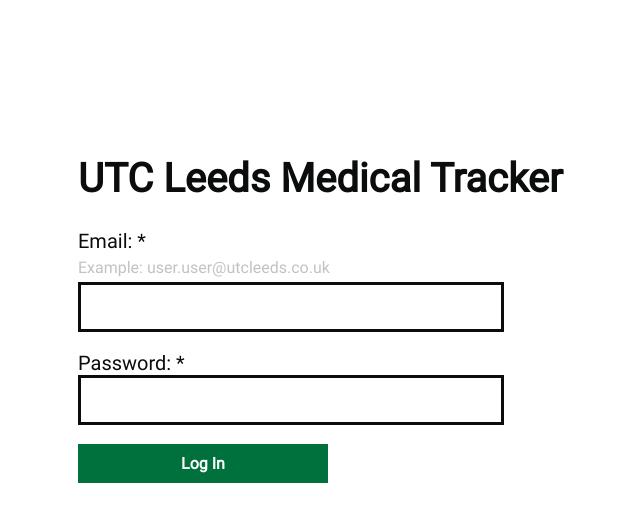
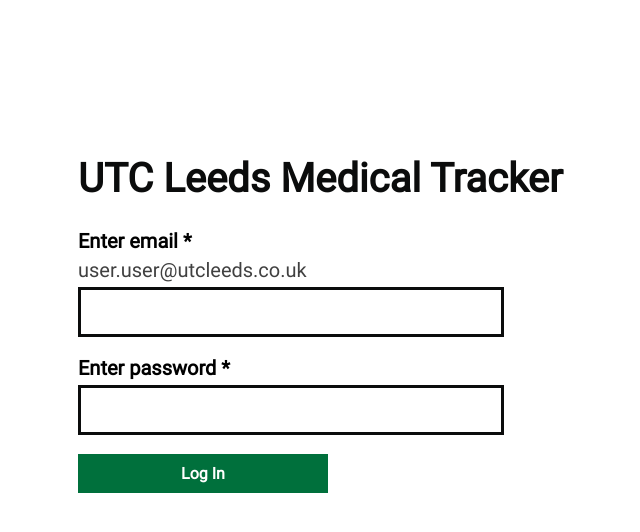
Before and after one commit to utcl-mts/website, a PHP site: page / in a window 1280 px wide. Shown: the top 532 px of the page, without its empty margins (380-1020 px from the left). Run offline with PHP 8.4, Linux system fonts and the light colour scheme.

Commit message:
fixed: styling issues dicussed earlier

```diff
--- a/assets/style/style.css
+++ b/assets/style/style.css
@@ -19,19 +19,6 @@
 
 .title{
     font-size: 40px;
-}
-
-.home_labels{
-    padding-top: 5px;
-    padding-bottom: 5px;
-    font-size: 20px;
-}
-
-.home_labels_example{
-    padding-top: 5px;
-    padding-bottom: 5px;
-    font-size: 16px;
-    color: rgba(11, 12, 12, 0.25);
 }
 
 .text_input{
@@ -193,7 +180,7 @@
 
 .text-element-faded {
     font-size: 20px; /* Adjust font size */
-    color: rgba(0, 0, 0, 0.5); /* Adjust text color */
+    color: rgba(0, 0, 0, 0.75); /* Adjust text color */
     padding-bottom: 5px;
 }
 
--- a/index.html
+++ b/index.html
@@ -10,11 +10,11 @@
 <div>
     <h1 class="title">UTC Leeds Medical Tracker </h1>
     <form action="login/login.php" method="post">
-        <label class="home_labels" for="email">Email: *</label><br>
-        <div class="home_labels_example">Example: user.user@utcleeds.co.uk</div>
+        <div class='text-element'>Enter email *</div>
+        <div class='text-element-faded'>user.user@utcleeds.co.uk</div>
         <input class="text_input" type="text" id="email" name="email" required>
         <br><br>
-        <label class="home_labels" for="password">Password: *</label><br>
+        <div class='text-element'>Enter password *</div>
         <input class="text_input" type="password" id="password" name="password" required>
         <br><br>
         <input class="submit" type="submit" value="Log In">
```
